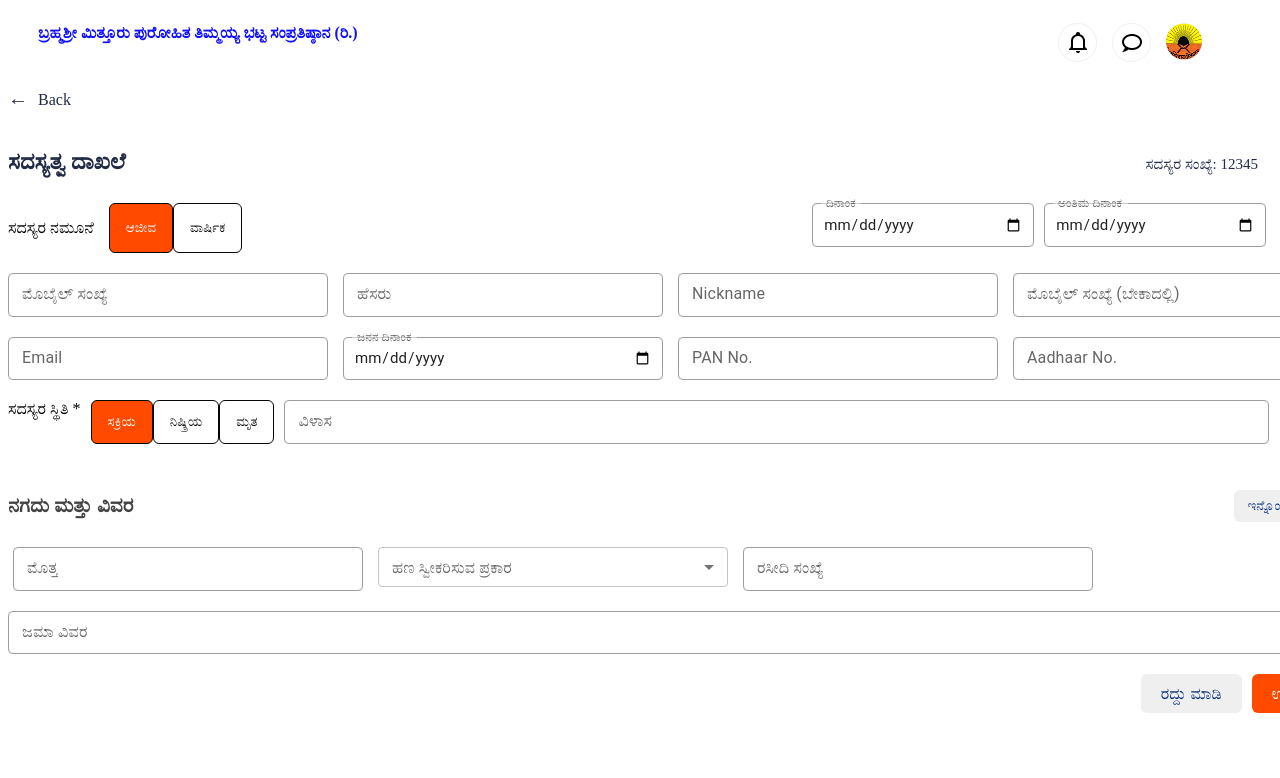
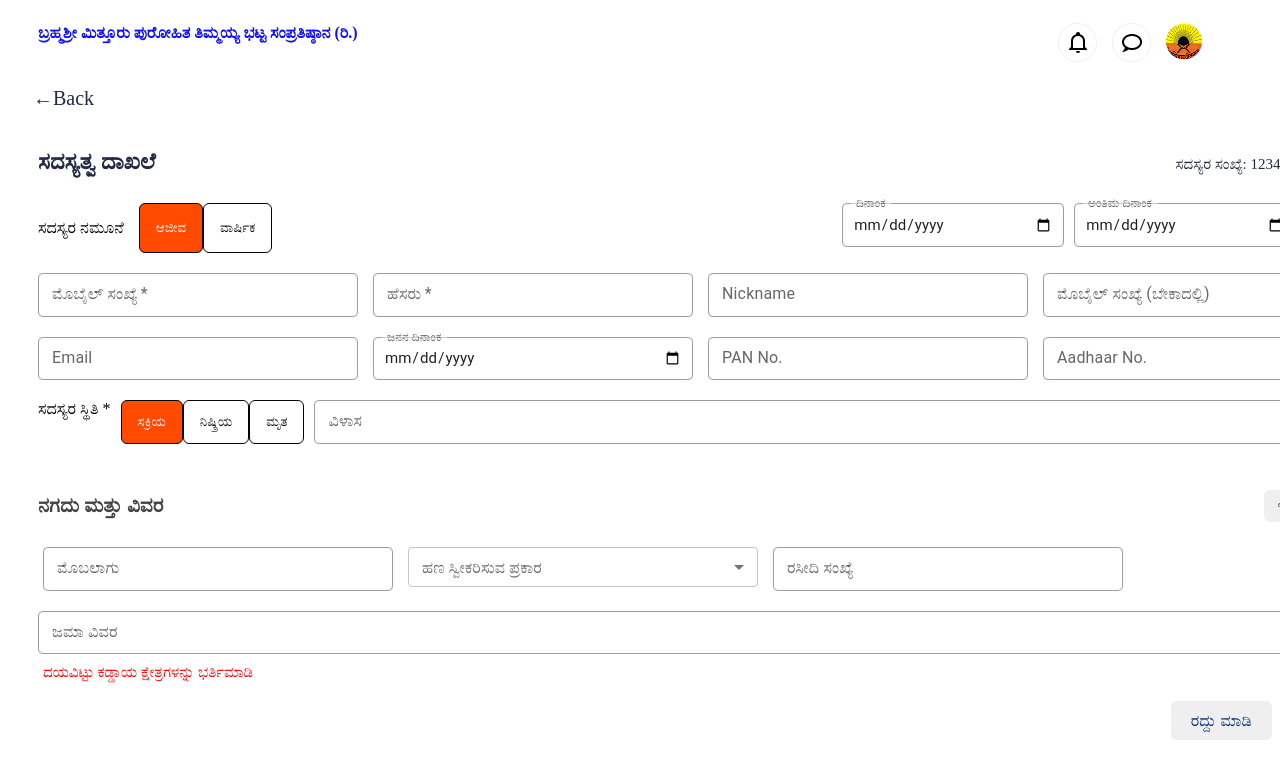
Before and after one commit to bhramarisoftware/kannada_project, a React (Vite) app: page /Members in a window 1280 px wide. Shown: the top 778 px of the page. Built offline with nearby package versions, Linux system fonts and the light colour scheme.

Commit message:
simple changes

```diff
--- a/src/FullDetails.jsx
+++ b/src/FullDetails.jsx
@@ -58,12 +58,13 @@ export default function MemberDetails() {
           sx={{
             backgroundColor: "green",
             color: "white",
-            px: 1.5,
-            py: 0.5,
+            px: 0.5,
+            py: 0.2,
             borderRadius: "8px",
             textAlign: "center",
             fontSize: "0.85rem",
             fontWeight: "bold",
+
           }}
         >
           {params.value}
--- a/src/MemberDetails.jsx
+++ b/src/MemberDetails.jsx
@@ -12,6 +12,10 @@ import {
   Menu,
   Checkbox,
   ListItemText,
+  Dialog,
+  DialogTitle,
+  DialogActions,
+  DialogContent
 } from "@mui/material";
 import DeleteIcon from "@mui/icons-material/Delete";
 
@@ -22,6 +26,10 @@ function MemberDetails() {
   const [statusFilter, setStatusFilter] = useState("all");
   const [dateFrom, setDateFrom] = useState("");
   const [dateTo, setDateTo] = useState("");
+
+  // Dialog state
+  const [openDialog, setOpenDialog] = useState(false);
+  const [selectedIndex, setSelectedIndex] = useState(null);
 
   // Dropdown state for "ಹೊಸ ಸಹಾಯ ಧನ +"
   const [anchorElDonation, setAnchorElDonation] = useState(null);
@@ -58,12 +66,13 @@ function MemberDetails() {
     { field: "id", headerName: "ಸದಸ್ಯ ಸಂಖ್ಯೆ", width: 130 },
     { field: "name", headerName: "ಶ್ರೀಮತಿ / ಶ್ರೀ", width: 150 },
     { field: "nickname", headerName: "Nick name", width: 150 },
-    { field: "Status", headerName: "ಸದಸ್ಯರ ನಮೂನೆ", width: 150 },
+    { field: "membershipType", headerName: "ಸದಸ್ಯರ ನಮೂನೆ", width: 150 },
     { field: "status", headerName: "ಸದಸ್ಯರ ಸ್ಥಿತಿ", width: 130 },
-    { field: "date", headerName: "ಸೇರಿಸಿದ ದಿನಾಂಕ", width: 150 },
+    { field: "date", headerName: "ನೊಂದಣಿ  ದಿನಾಂಕ", width: 150 },
     { field: "mobile", headerName: "ಮೊಬೈಲ್ ಸಂಖ್ಯೆ", width: 150 },
-    { field: "payment", headerName: "ಪಾವತಿ ವಿವರ", width: 200 },
-    { field: "address", headerName: "ನಗರ", width: 200 },
+    { field: "amount", headerName: "ಮೊಬಲಾಗು ", width: 150 },
+    { field: "payment", headerName: "ನಗದು ವಿವರ", width: 200 },
+    // { field: "address", headerName: "ನಗರ", width: 200 },
     {
       field: "actions",
       headerName: "ಕ್ರಿಯೆಗಳು",
@@ -74,7 +83,8 @@ function MemberDetails() {
           size="small"
           onClick={(e) => {
             e.stopPropagation();
-            deleteMember(params.row.index);
+            setSelectedIndex(params.row.index);
+            setOpenDialog(true);
           }}
         >
           <DeleteIcon  />ಅಳಿಸಿ
@@ -90,13 +100,15 @@ function MemberDetails() {
   }, []);
 
   // Delete a member
-  const deleteMember = (index) => {
-    if (window.confirm("ಸದಸ್ಯನನ್ನು ಅಳಿಸಲು ಬಯಸುವಿರಾ?")) {
+  const deleteMember = () => {
+    if (selectedIndex !== null) {
       const updated = [...Members];
-      updated.splice(index, 1);
+      updated.splice(selectedIndex, 1);
       setMembers(updated);
       localStorage.setItem("membersList", JSON.stringify(updated));
     }
+    setOpenDialog(false);
+    setSelectedIndex(null);
   };
 
   // Filter + Search
@@ -117,13 +129,18 @@ function MemberDetails() {
     index: i,
     name: member.formData?.name || "",
     nickname: member.formData?.nickname || "",
+    membershipType:member.membershipType || "",
     status: member.status || "",
     date: member.formData?.date || "",
     mobile: member.formData?.mobile || "",
+    amount:(member.entries?.length || 0) > 0
+    ? member.entries.map((entry) => `₹${entry.payment}`).join(", ")
+    : "—",
     payment:
-      (member.entries?.length || 0) > 0
-        ? member.entries.map((entry) => `₹${entry.payment} | ${entry.paymentType}`).join(", ")
-        : "—",
+  (member.entries?.length || 0) > 0
+    ? member.entries.map((entry) => entry.paymentType).join(", ")
+    : "—",
+
     address: member.formData?.address || "",
   }));
 
@@ -317,8 +334,22 @@ function MemberDetails() {
           />
         </Box>
       </div>
+      {/* Delete Confirmation Dialog */}
+      <Dialog open={openDialog} onClose={() => setOpenDialog(false)}>
+        <DialogTitle>ಇದನ್ನು ಅಳಿಸುವುದು ಖಚಿತವೇ?</DialogTitle>
+        <DialogContent>
+          <Typography>ಒಮ್ಮೆ ಅಳಿಸಿದ ನಂತರ ಅದನ್ನು ಶಾಶ್ವತವಾಗಿ ಅಳಿಸಲಾಗುತ್ತದೆ</Typography>
+        </DialogContent>
+        <DialogActions>
+          <Button onClick={() => setOpenDialog(false)} color="primary">
+            ಬೇಡ
+          </Button>
+          <Button onClick={deleteMember} color="error">
+            ಅಳಿಸು
+          </Button>
+        </DialogActions>
+      </Dialog>
     </>
   );
 }
-
 export default MemberDetails;
--- a/src/Members.css
+++ b/src/Members.css
@@ -41,6 +41,7 @@
   height: 931px;
   background-color: #ececed;
   align-items: center;
+  margin-left: 30px;
 }
 
 /* Back button */
@@ -213,3 +214,14 @@
   margin-left: 10px;
   cursor: pointer;
 }
+.members-add-btn:hover {
+  background-color: #072E77;
+  color: #fff;
+}
+.members-mandatory-note{
+  color: red;
+  font-size: 15px;
+  margin-top: -10px;
+  margin-bottom: 10px;
+  margin-left: 5px;
+}
--- a/src/Members.jsx
+++ b/src/Members.jsx
@@ -6,6 +6,8 @@ import { TextField, Dialog, DialogTitle, DialogContent, DialogActions, Button, I
 import { Margin, WidthFullSharp } from "@mui/icons-material";
 import EditIcon from "@mui/icons-material/Edit";
 import { CgDisplayFullwidth } from "react-icons/cg";
+import { red } from "@mui/material/colors";
+import "./Members.css";
 
 function Members() {
   const navigate = useNavigate();
@@ -91,7 +93,7 @@ function Members() {
           className="members-back-btn"
           onClick={() => setOpenBackDialog(true)}
         >
-          <span>←</span> Back
+          <span style={{marginLeft:25}}>←Back</span>
         </div>
 
         <div className="members-form-card">
@@ -120,8 +122,8 @@ function Members() {
 
             {/* Basic details */}
             <div className="members-row members-row-2">
-              <TextField style={{ width: "320px" }} name="mobile" label="ಮೊಬೈಲ್ ಸಂಖ್ಯೆ" value={formData.mobile || ""} onChange={(e) => setFormData({ ...formData, mobile: e.target.value.replace(/\D/g, "") })} size="small" inputProps={{maxLength:10}} />
-              <TextField style={{ width: "320px", marginLeft: "5px" }} label="ಹೆಸರು" name="name" value={formData.name || ""} onChange={handleChange} size="small" />
+              <TextField required style={{ width: "320px" }} name="mobile" label="ಮೊಬೈಲ್ ಸಂಖ್ಯೆ" value={formData.mobile || ""} onChange={(e) => setFormData({ ...formData, mobile: e.target.value.replace(/\D/g, "") })} size="small" inputProps={{maxLength:10}} />
+              <TextField required style={{ width: "320px", marginLeft: "5px" }} label="ಹೆಸರು" name="name" value={formData.name || ""} onChange={handleChange} size="small" />
               <TextField style={{ width: "320px", marginLeft: "5px" }} label="Nickname" name="nickname" value={formData.nickname || ""} onChange={handleChange} size="small" />
               <TextField style={{ width: "320px", marginLeft: "5px" }} label="ಮೊಬೈಲ್ ಸಂಖ್ಯೆ (ಬೇಕಾದಲ್ಲಿ)" name="altMobile" value={formData.altMobile || ""} onChange={handleChange} size="small" inputProps={{ maxLength: 10 }} />
             </div>
@@ -155,7 +157,7 @@ function Members() {
             {entries.map((entry, index) => (
               <div key={index} className="members-payment-block">
                 <div className="members-row members-payment-row1">
-                  <TextField label="ಮೊತ್ತ" value={entry.payment} onChange={(e) => { const updated = [...entries]; updated[index].payment = e.target.value; setEntries(updated); }} size="small"
+                  <TextField label="ಮೊಬಲಾಗು " value={entry.payment} onChange={(e) => { const updated = [...entries]; updated[index].payment = e.target.value; setEntries(updated); }} size="small"
                     style={{ marginLeft: "5px", width: "350px" }} />
                   <TextField style={{ width: "350px", marginLeft: "5px" }} label="ಹಣ ಸ್ವೀಕರಿಸುವ ಪ್ರಕಾರ"
                     select
@@ -165,22 +167,33 @@ function Members() {
                   >
                     <MenuItem value="Cash">ನಗದು</MenuItem>
                     <MenuItem value="Online">Online </MenuItem>
-                    <MenuItem value="Bank1">ಕರ್ನಾಟಕ ಬ್ಯಾಂಕ್ -  8164</MenuItem>
-                    <MenuItem value="Bank2">ಕರ್ನಾಟಕ ಬ್ಯಾಂಕ್ -  2345</MenuItem>
-                    <MenuItem value="Bank3">ಕರ್ನಾಟಕ ಬ್ಯಾಂಕ್ -  5754</MenuItem>
+                    <MenuItem value="ಕರ್ನಾಟಕ ಬ್ಯಾಂಕ್ -  8164">ಕರ್ನಾಟಕ ಬ್ಯಾಂಕ್ -  8164</MenuItem>
+                    <MenuItem value="ಕರ್ನಾಟಕ ಬ್ಯಾಂಕ್ -  2345">ಕರ್ನಾಟಕ ಬ್ಯಾಂಕ್ -  2345</MenuItem>
+                    <MenuItem value="ಕರ್ನಾಟಕ ಬ್ಯಾಂಕ್ -  5754">ಕರ್ನಾಟಕ ಬ್ಯಾಂಕ್ -  5754</MenuItem>
                     <MenuItem value="Cheque">Cheque</MenuItem>
                     <MenuItem value="DD">DD</MenuItem>
                   </TextField>
 
-                  {entry.paymentType === "Cheque" && (
-                    <TextField label="Cheque ಸಂಖ್ಯೆ" value={entry.cheque} onChange={(e) => { const updated = [...entries]; updated[index].cheque = e.target.value; setEntries(updated); }} size="small" />
+                  {(entry.paymentType === "Cheque" || entry.paymentType === "DD") && (
+                    <TextField
+                      label={entry.paymentType === "Cheque" ? "Cheque ಸಂಖ್ಯೆ" : "DD ಸಂಖ್ಯೆ"}
+                      value={entry.cheque}
+                      onChange={(e) => {
+                        const updated = [...entries];
+                        updated[index].cheque = e.target.value;
+                        setEntries(updated);
+                      }}
+                      size="small"
+                    />
                   )}
-
                   <TextField style={{ width: "350px", marginLeft: "5px" }} label="ರಸೀದಿ ಸಂಖ್ಯೆ" value={entry.receipt} onChange={(e) => { const updated = [...entries]; updated[index].receipt = e.target.value; setEntries(updated); }} size="small" />
                 </div>
 
                 <div className="members-row members-payment-row2">
                   <TextField label="ಜಮಾ ವಿವರ" value={entry.deposit} onChange={(e) => { const updated = [...entries]; updated[index].deposit = e.target.value; setEntries(updated); }} size="small" style={{ width: "13200px", }} />
+                </div>
+                <div class="members-mandatory-note">
+                  <p> ದಯವಿಟ್ಟು ಕಡ್ಡಾಯ ಕ್ಷೇತ್ರಗಳನ್ನು ಭರ್ತಿಮಾಡಿ</p>
                 </div>
 
                 {entries.length > 1 && (
--- a/src/add-donation.jsx
+++ b/src/add-donation.jsx
@@ -96,7 +96,7 @@ function AddDonation() {
       </div>
 
       {/* Back Button */}
-      <div className="members-back-btn" onClick={() => navigate("/DonationTable")}>
+      <div className="members-back-btn" onClick={() => navigate(-1)}>
         <span>←</span> Back
       </div>
 
```
Also changed, not shown: src/AddDonation.jsx (deleted).
